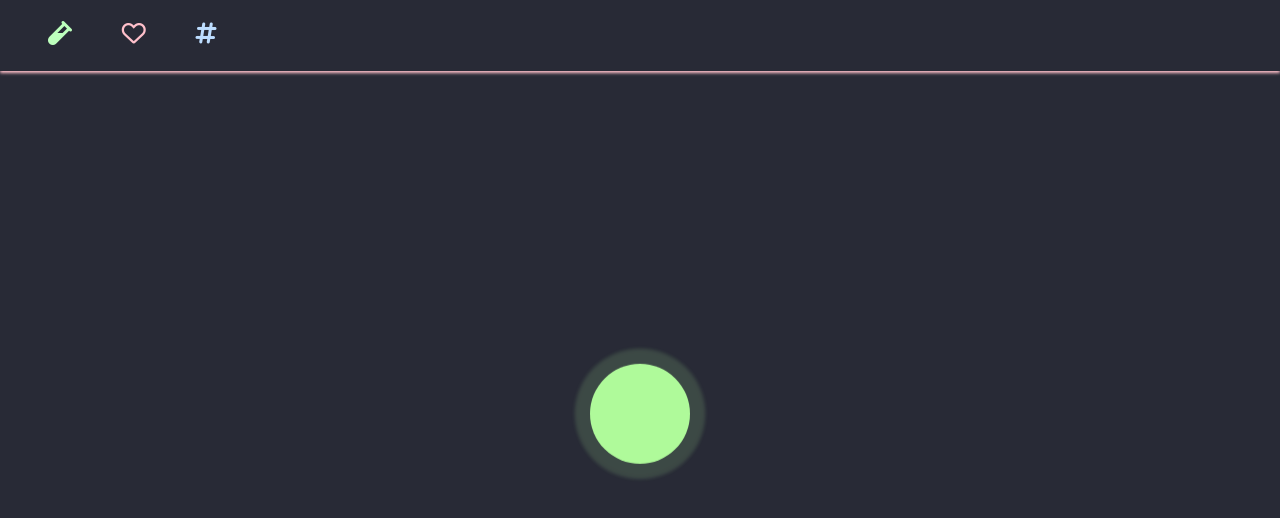
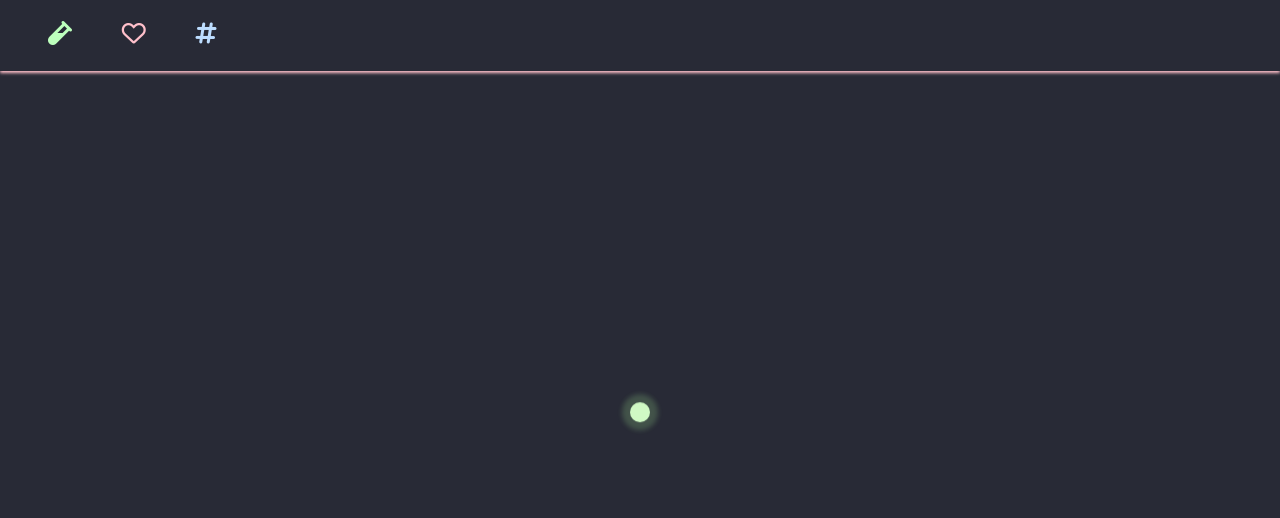
Before and after one commit to ryanpunwasi/valentnost, a React (Create React App) app: page /mastered in a window 1280 px wide. Shown: the top 518 px of the page. Built offline with nearby package versions, Linux system fonts and the light colour scheme; a web font is replaced by a local one.

Commit message:
style: add glow and float css animations

```diff
--- a/src/components/MasteredRoute.css
+++ b/src/components/MasteredRoute.css
@@ -20,12 +20,12 @@
   right: 0;
   bottom: 0;
   left: 0;
-  width: 100px;
-  height: 100px;
+  width: 20px;
+  height: 20px;
   border-radius: 50%;
   margin: auto;
-  background-color: rgb(175, 250, 154);
-  animation: float 3s linear infinite, glow ease-in 5s infinite;
+  background-color: rgb(208, 249, 196);
+  animation: glow ease-in 10s infinite, float ease-in-out 3s infinite;
   transform: scale(1.5);
 }
 
@@ -45,14 +45,23 @@
 
 @keyframes glow {
   0% {
-    box-shadow: 0 0 0 0 rgba(0, 0, 2px, 0);
+    box-shadow: 0 0 10px 15px rgba(0, 0, 0, 0);
   }
 
-  70% {
-    box-shadow: 0 0 5px 20px rgba(175, 250, 154, 0.2);
+  20% {
+    box-shadow: 0 0 5px 10px rgba(175, 250, 154, 0.2);
+  }
+  40% {
+    box-shadow: 0 0 5px 8px rgba(175, 250, 154, 0.2);
+  }
+  60% {
+    box-shadow: 0 0 5px 10px rgba(175, 250, 154, 0.2);
+  }
+  80% {
+    box-shadow: 0 0 5px 8px rgba(175, 250, 154, 0.2);
   }
 
   100% {
-    box-shadow: 0 0 0 0 rgba(0, 0, 0, 0);
+    box-shadow: 0 0 5px 15px rgba(0, 0, 0, 0);
   }
 }
```
